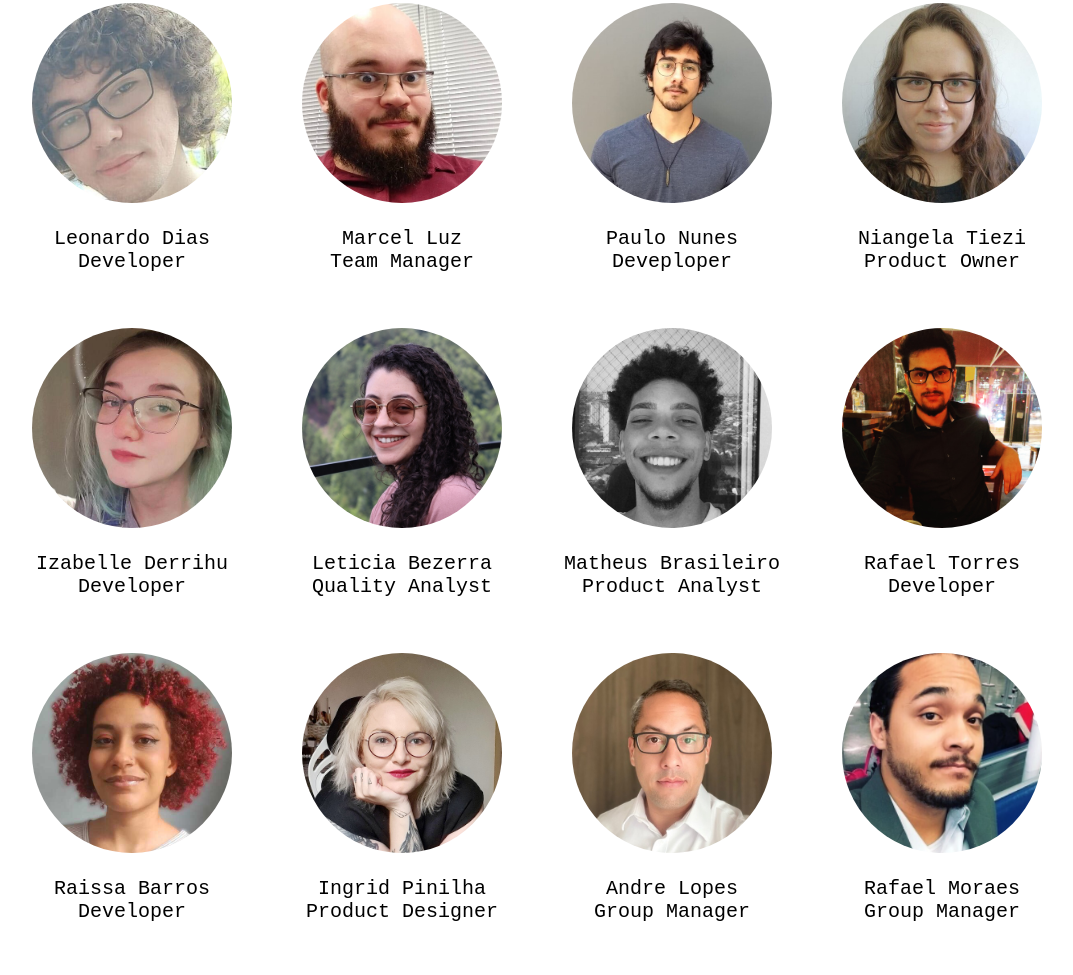
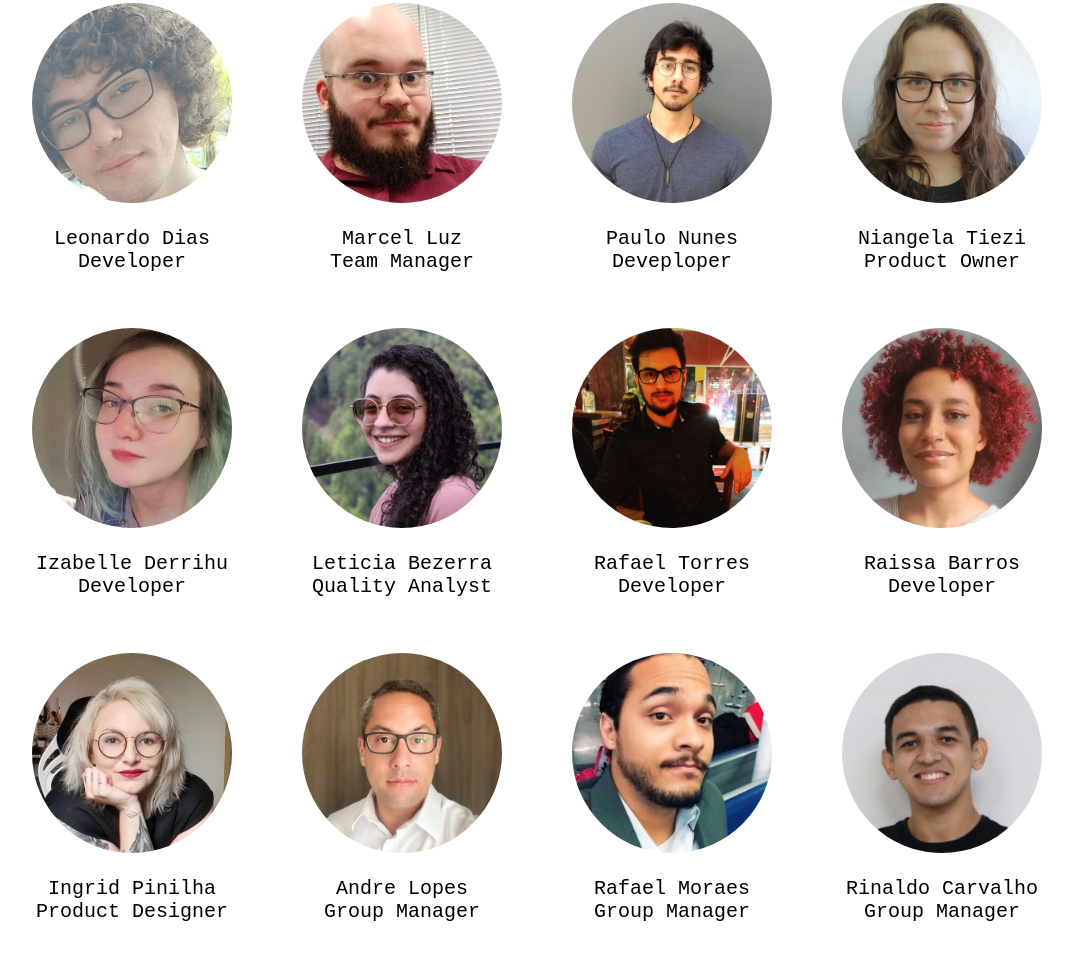
Before and after one commit to Raissamarq/Landing-Page, a website: page src/index.html in a window 1280 px wide. Shown: the part 995-1970 px from the top of the page, without its empty margins (88-1161 px from the left). Drawn offline with Linux system fonts and the light colour scheme.

Commit message:
fix: page style

```diff
--- a/src/assets/scss/_project.scss
+++ b/src/assets/scss/_project.scss
@@ -68,7 +68,7 @@
     @include for-big-desktop-up{
       margin: 5px auto;
       width: 24%;
-      height: 600px;
+      height: 550px;
     }
 
   }
--- a/src/index.html
+++ b/src/index.html
@@ -149,7 +149,7 @@
               src="assets/img/iza.png"
               class="js-modal-open time__item__image"
               data-name="Izabelle Derrihu"
-              data-description="Desenvolvedora Javascript no time Octopus. Confira seu linkedin: "
+              data-description="Desenvolvedora no time Octopus. Confira seu linkedin: "
               data-linkedin="https://www.linkedin.com/in/izabelle-derrih%C3%BA-938a39108/"
             />
             <p class="nomes">Izabelle Derrihu<br />Developer</p>
@@ -164,16 +164,7 @@
             />
             <p class="nomes">Leticia Bezerra<br />Quality Analyst</p>
           </section>
-          <section class="time__item">
-            <img
-              src="assets/img/matheus.png"
-              class="js-modal-open time__item__image"
-              data-name="Matheus Brasileiro"
-              data-description="Analista de Produto no time Octopus. Confira seu linkedin: "
-              data-linkedin="https://www.linkedin.com/in/matheusboliveira/"
-            />
-            <p class="nomes">Matheus Brasileiro<br />Product Analyst</p>
-          </section>
+
           <section class="time__item">
             <img
               src="assets/img/rafa.png"
```
Also changed, not shown: src/dist/css/index.css.
